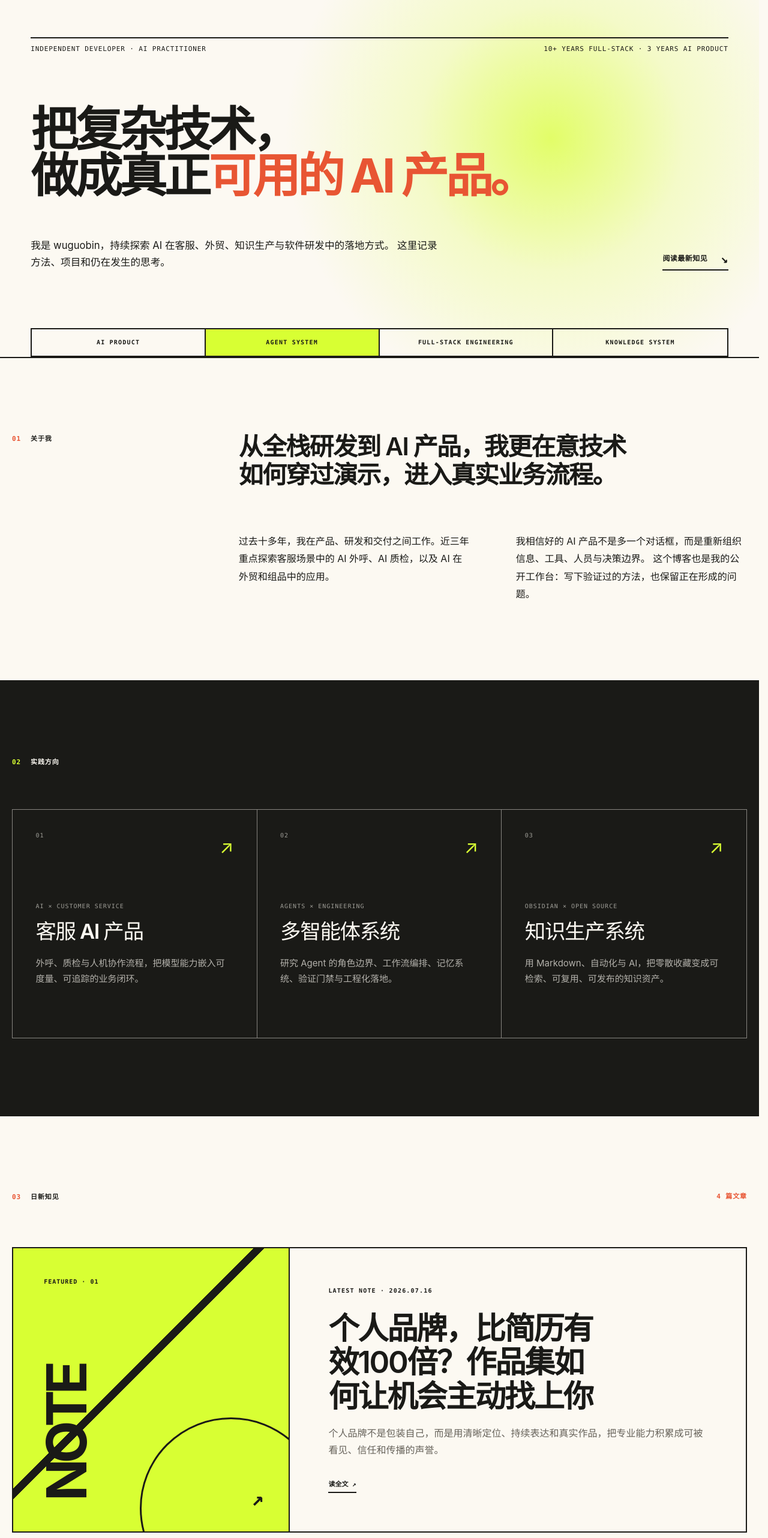
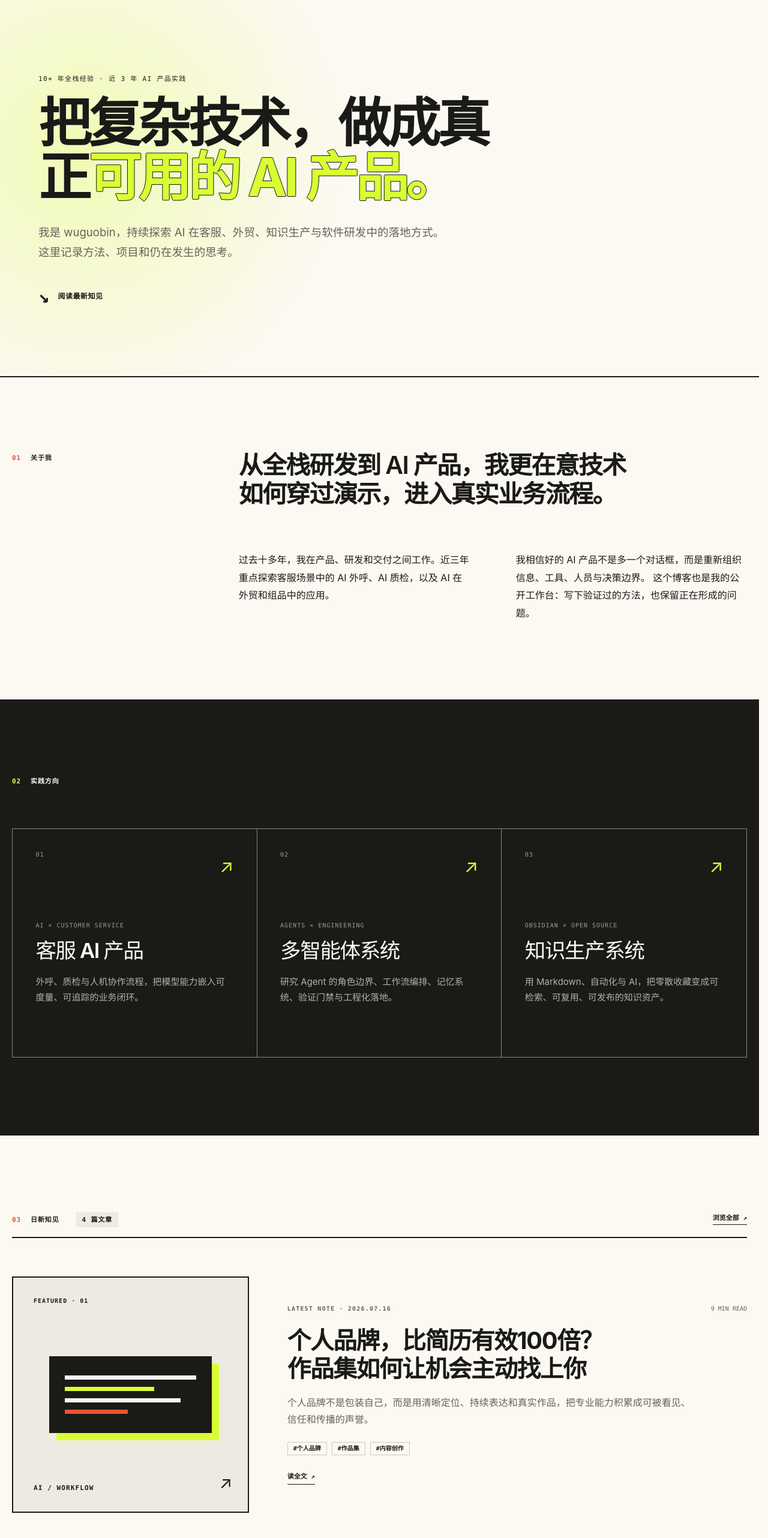
Before and after one commit to wuguobin123/wuguobin123.github.io, a Next.js app: page / in a window 1280 px wide. Shown: the part 82-2646 px from the top of the page at 60% size. Built offline with nearby package versions, Linux system fonts and the light colour scheme; no server answers.

Commit message:
Refine homepage from editorial reference

```diff
--- a/app/globals.css
+++ b/app/globals.css
@@ -155,112 +155,83 @@ footer a:hover::after {
 .hero {
   position: relative;
   isolation: isolate;
-  padding: clamp(28px, 5vw, 64px) clamp(20px, 4vw, 64px) 0;
+  max-width: 1280px;
+  margin: 0 auto;
+  padding: clamp(84px, 10vw, 142px) clamp(20px, 5vw, 64px) clamp(76px, 9vw, 126px);
   overflow: hidden;
+  border-bottom: 2px solid var(--ink);
 }
 
 .hero-glow {
   position: absolute;
   z-index: -1;
-  top: -36%;
-  right: -8%;
-  width: min(70vw, 940px);
-  height: min(70vw, 940px);
+  top: -30%;
+  left: -24%;
+  width: min(78vw, 880px);
+  height: min(78vw, 880px);
   border-radius: 50%;
-  background: radial-gradient(circle, rgba(216, 255, 51, 0.72) 0, rgba(216, 255, 51, 0.22) 35%, rgba(216, 255, 51, 0) 70%);
+  background: radial-gradient(circle, rgba(216, 255, 51, 0.32) 0, rgba(216, 255, 51, 0.12) 42%, rgba(216, 255, 51, 0) 72%);
   pointer-events: none;
 }
 
+.hero-content {
+  max-width: 980px;
+}
+
 .hero-kicker {
-  display: flex;
-  justify-content: space-between;
-  max-width: 1280px;
-  margin: 0 auto;
-  border-top: 2px solid var(--ink);
-  padding-top: 12px;
+  margin: 0 0 24px;
   font: 500 11px/1 var(--font-mono);
-  letter-spacing: 0.08em;
+  letter-spacing: 0.12em;
   text-transform: uppercase;
 }
 
 .hero h1 {
-  max-width: 1280px;
-  margin: clamp(54px, 7vw, 90px) auto clamp(42px, 5vw, 64px);
-  font-size: clamp(50px, 6.15vw, 82px);
-  font-weight: 680;
-  letter-spacing: -0.06em;
-  line-height: 0.98;
+  max-width: 960px;
+  margin: 0;
+  font-size: clamp(56px, 7vw, 88px);
+  font-weight: 720;
+  letter-spacing: -0.055em;
+  line-height: 1.02;
   text-wrap: balance;
 }
 
-.hero-line {
-  display: block;
-}
-
 .hero h1 strong {
-  color: var(--red);
+  color: var(--lime);
   font-weight: inherit;
-}
-
-.hero-footer {
-  display: grid;
-  grid-template-columns: minmax(0, 1fr) auto;
-  align-items: end;
-  gap: 40px;
-  max-width: 1280px;
-  margin: 0 auto;
-}
-
-.hero-footer > p {
+  text-shadow:
+    1px 0 var(--ink),
+    -1px 0 var(--ink),
+    0 1px var(--ink),
+    0 -1px var(--ink);
+}
+
+.hero-intro {
   max-width: 680px;
-  margin: 0;
-  font-size: clamp(16px, 1.3vw, 20px);
-  line-height: 1.7;
+  margin: 30px 0 0;
+  color: var(--muted);
+  font-size: clamp(17px, 1.45vw, 20px);
+  line-height: 1.8;
 }
 
 .hero-link {
   display: inline-flex;
   align-items: center;
-  gap: 22px;
-  padding-bottom: 8px;
-  border-bottom: 2px solid var(--ink);
+  gap: 14px;
+  margin-top: 42px;
   font: 650 12px/1 var(--font-mono);
   letter-spacing: 0.04em;
   white-space: nowrap;
-  transition: gap 180ms ease, color 180ms ease;
+  transition: gap 180ms ease, color 180ms ease, transform 180ms ease;
 }
 
 .hero-link span {
-  font-size: 20px;
+  font-size: 30px;
 }
 
 .hero-link:hover {
-  gap: 30px;
+  gap: 20px;
   color: var(--red);
-}
-
-.hero-grid {
-  display: grid;
-  grid-template-columns: repeat(4, 1fr);
-  max-width: 1280px;
-  margin: clamp(54px, 8vw, 96px) auto 0;
-  border: 2px solid var(--ink);
-}
-
-.hero-grid span {
-  padding: 17px 10px;
-  border-right: 2px solid var(--ink);
-  font: 600 10px/1 var(--font-mono);
-  letter-spacing: 0.12em;
-  text-align: center;
-}
-
-.hero-grid span:nth-child(2) {
-  background: var(--lime);
-}
-
-.hero-grid span:last-child {
-  border-right: 0;
+  transform: translateY(2px);
 }
 
 .section {
@@ -286,6 +257,10 @@ footer a:hover::after {
 
 .section-label p {
   margin: 0;
+}
+
+.about {
+  border-top: 0;
 }
 
 .about-copy .lead {
@@ -398,36 +373,52 @@ footer a:hover::after {
 .notes-head {
   display: flex;
   justify-content: space-between;
-  gap: 40px;
-  align-items: flex-start;
-  margin-bottom: clamp(44px, 6vw, 82px);
-}
-
-.notes-head-meta {
-  display: grid;
-  gap: 14px;
-  justify-items: end;
+  gap: 32px;
+  align-items: center;
+  padding-bottom: 16px;
+  border-bottom: 2px solid var(--ink);
+}
+
+.notes-head-title {
+  display: flex;
+  flex-wrap: wrap;
+  gap: 16px 28px;
+  align-items: center;
 }
 
 .notes-count {
-  color: var(--red);
+  padding: 7px 10px;
+  background: var(--paper-deep);
+  color: var(--ink);
   font: 600 11px/1 var(--font-mono);
   letter-spacing: 0.08em;
   text-transform: uppercase;
 }
 
+.notes-all-link {
+  padding-bottom: 5px;
+  border-bottom: 1px solid var(--ink);
+  font: 600 11px/1 var(--font-mono);
+  white-space: nowrap;
+}
+
+.notes-all-link:hover {
+  color: var(--red);
+}
+
 .featured-note {
   display: grid;
-  grid-template-columns: minmax(280px, 0.82fr) minmax(0, 1.35fr);
-  min-height: 440px;
-  border: 2px solid var(--ink);
+  grid-template-columns: minmax(280px, 0.68fr) minmax(0, 1.32fr);
+  gap: clamp(34px, 5vw, 72px);
+  min-height: 390px;
+  padding: clamp(38px, 5vw, 64px) 0;
+  border-bottom: 2px solid var(--ink);
   background: var(--paper);
-  transition: transform 180ms ease, box-shadow 180ms ease;
-}
-
-.featured-note:hover {
-  transform: translateY(-5px);
-  box-shadow: 8px 8px 0 var(--ink);
+  transition: color 180ms ease;
+}
+
+.featured-note:hover h2 {
+  color: var(--red);
 }
 
 .featured-note-visual {
@@ -435,56 +426,69 @@ footer a:hover::after {
   display: flex;
   flex-direction: column;
   justify-content: space-between;
-  padding: clamp(28px, 4vw, 52px);
+  min-height: 300px;
+  aspect-ratio: 1;
+  padding: clamp(22px, 3vw, 34px);
   overflow: hidden;
-  border-right: 2px solid var(--ink);
-  background:
-    linear-gradient(135deg, transparent 43%, var(--ink) 43% 45%, transparent 45%),
-    var(--lime);
-}
-
-.featured-note-visual::after {
-  position: absolute;
-  right: -12%;
-  bottom: -24%;
-  width: 66%;
-  aspect-ratio: 1;
-  border: 3px solid var(--ink);
-  border-radius: 50%;
-  content: "";
-}
-
-.featured-note-visual span {
-  position: relative;
-  z-index: 1;
+  border: 2px solid var(--ink);
+  background: var(--paper-deep);
+}
+
+.featured-note-window {
+  display: grid;
+  gap: 12px;
+  width: 84%;
+  margin: auto;
+  padding: 30px 24px;
+  border: 2px solid var(--ink);
+  background: var(--ink);
+  box-shadow: 12px 12px 0 var(--lime);
+}
+
+.featured-note-window span {
+  display: block;
+  width: 100%;
+  height: 7px;
+  background: var(--paper);
+}
+
+.featured-note-window span:nth-child(2) {
+  width: 68%;
+  background: var(--lime);
+}
+
+.featured-note-window span:nth-child(3) {
+  width: 88%;
+}
+
+.featured-note-window span:nth-child(4) {
+  width: 48%;
+  background: var(--red);
+}
+
+.featured-note-label,
+.featured-note-visual strong {
   font: 600 10px/1 var(--font-mono);
   letter-spacing: 0.1em;
 }
 
 .featured-note-visual strong {
-  position: relative;
-  z-index: 1;
-  font-size: clamp(62px, 7.2vw, 108px);
-  font-weight: 720;
-  letter-spacing: -0.08em;
-  line-height: 0.82;
-  writing-mode: vertical-rl;
-  transform: rotate(180deg);
+  font-size: 11px;
 }
 
 .featured-note-visual .featured-note-arrow {
   position: absolute;
   z-index: 2;
-  right: clamp(24px, 3vw, 42px);
-  bottom: clamp(24px, 3vw, 42px);
-  font-size: 34px;
+  right: clamp(20px, 2vw, 30px);
+  bottom: clamp(20px, 2vw, 30px);
+  font-size: 28px;
 }
 
 .featured-note-copy {
   display: flex;
   flex-direction: column;
   justify-content: center;
-  padding: clamp(34px, 5vw, 72px);
+  padding: 0;
 }
 
 .eyebrow {
@@ -494,14 +498,23 @@ footer a:hover::after {
   text-transform: uppercase;
 }
 
+.featured-note-meta {
+  display: flex;
+  justify-content: space-between;
+  gap: 24px;
+  color: var(--muted);
+  font: 500 10px/1.3 var(--font-mono);
+}
+
 .featured-note h2 {
   max-width: 760px;
-  margin: 28px 0 20px;
-  font-size: clamp(36px, 4vw, 58px);
-  font-weight: 620;
-  letter-spacing: -0.045em;
-  line-height: 1.1;
+  margin: 24px 0 18px;
+  font-size: clamp(30px, 3.1vw, 42px);
+  font-weight: 680;
+  letter-spacing: -0.035em;
+  line-height: 1.18;
   text-wrap: balance;
+  transition: color 180ms ease;
 }
 
 .featured-note-copy > p:not(.eyebrow) {
@@ -512,35 +525,54 @@ footer a:hover::after {
   line-height: 1.75;
 }
 
+.featured-note-tags {
+  display: flex;
+  flex-wrap: wrap;
+  gap: 8px;
+  margin-top: 24px;
+}
+
+.featured-note-tags span {
+  padding: 5px 9px;
+  border: 1px solid var(--line);
+  font: 600 10px/1 var(--font-mono);
+}
+
 .featured-note-link {
   align-self: flex-start;
-  margin-top: 38px;
+  margin-top: 30px;
   padding-bottom: 7px;
-  border-bottom: 2px solid var(--ink);
+  border-bottom: 1px solid var(--ink);
   font: 650 11px/1 var(--font-mono);
 }
 
 .note-list {
   display: grid;
   grid-template-columns: repeat(2, minmax(0, 1fr));
-  margin-top: 24px;
-  border-top: 2px solid var(--ink);
-  border-left: 2px solid var(--ink);
+  margin: 0;
 }
 
 .note-list > a {
   display: flex;
-  min-height: 310px;
+  min-height: 300px;
   flex-direction: column;
   padding: clamp(24px, 3vw, 38px);
+  border-bottom: 2px solid var(--ink);
+  transition: background 180ms ease;
+}
+
+.note-list > a:nth-child(odd) {
   border-right: 2px solid var(--ink);
-  border-bottom: 2px solid var(--ink);
-  transition: background 180ms ease, color 180ms ease;
 }
 
 .note-list > a:hover {
-  background: var(--ink);
-  color: var(--paper);
+  background: var(--paper-deep);
+}
+
+.note-list > a:hover h3 {
+  text-decoration: underline;
+  text-decoration-thickness: 2px;
+  text-underline-offset: 5px;
 }
 
 .note-index,
@@ -573,39 +605,17 @@ footer a:hover::after {
   font: 500 10px/1.2 var(--font-mono);
 }
 
+.note-list .note-tags span {
+  padding: 5px 8px;
+  background: var(--ink);
+  color: var(--lime);
+}
+
 .note-meta {
   display: flex;
   justify-content: space-between;
   gap: 24px;
   order: -1;
-  white-space: nowrap;
-}
-
-.note-list > a:hover .note-index,
-.note-list > a:hover .note-meta,
-.note-list > a:hover p,
-.note-list > a:hover .note-tags {
-  color: rgba(252, 249, 242, 0.7);
-}
-
-.notes-footer {
-  display: flex;
-  justify-content: space-between;
-  gap: 32px;
-  align-items: center;
-  padding: 30px 4px 0;
-}
-
-.notes-footer p {
-  margin: 0;
-  color: var(--muted);
-  font-size: 13px;
-}
-
-.notes-footer a {
-  padding-bottom: 6px;
-  border-bottom: 1px solid var(--ink);
-  font: 650 12px/1 var(--font-mono);
   white-space: nowrap;
 }
 
@@ -683,6 +693,44 @@ footer {
   letter-spacing: 0.06em;
 }
 
+.home-footer {
+  display: grid;
+  grid-template-columns: minmax(0, 1fr) auto;
+  gap: 34px 60px;
+  padding-top: 44px;
+  padding-bottom: 30px;
+}
+
+.home-footer > div {
+  display: grid;
+  gap: 8px;
+}
+
+.home-footer strong {
+  color: var(--paper);
+  font-size: 24px;
+  letter-spacing: -0.03em;
+}
+
+.home-footer nav {
+  align-self: center;
+  font: 600 10px/1 var(--font-mono);
+  text-transform: uppercase;
+}
+
+.home-footer nav a:last-child {
+  color: var(--lime);
+}
+
+.home-footer > p {
+  grid-column: 1 / -1;
+  margin: 0;
+  padding-top: 22px;
+  border-top: 1px solid rgba(252, 249, 242, 0.22);
+  color: rgba(252, 249, 242, 0.45);
+  text-align: center;
+}
+
 /* Article */
 .article-shell {
   min-height: 100svh;
@@ -1346,54 +1394,38 @@ footer {
 
   .hero {
     min-height: auto;
-    padding: 28px 18px 0;
+    padding: 70px 18px 64px;
   }
 
   .hero-glow {
-    top: 2%;
-    right: -45%;
+    top: -8%;
+    right: auto;
+    left: -72%;
     width: 130vw;
     height: 130vw;
   }
 
   .hero-kicker {
-    gap: 18px;
+    margin-bottom: 18px;
     font-size: 9px;
     line-height: 1.35;
   }
 
-  .hero-kicker span:last-child {
-    max-width: 150px;
-    text-align: right;
-  }
-
   .hero h1 {
-    margin: 54px 0 42px;
-    font-size: clamp(40px, 11.6vw, 50px);
+    margin: 0;
+    font-size: clamp(44px, 12.6vw, 56px);
     letter-spacing: -0.045em;
-    line-height: 1.02;
-  }
-
-  .hero-footer {
-    grid-template-columns: 1fr;
+    line-height: 1.05;
+  }
+
+  .hero-intro {
+    margin-top: 24px;
+    font-size: 16px;
+    line-height: 1.75;
   }
 
   .hero-link {
-    justify-self: start;
-    margin-top: 2px;
-  }
-
-  .hero-grid {
-    grid-template-columns: repeat(2, 1fr);
-    margin-top: 54px;
-  }
-
-  .hero-grid span:nth-child(2) {
-    border-right: 0;
-  }
-
-  .hero-grid span:nth-child(-n + 2) {
-    border-bottom: 1px solid var(--line);
+    margin-top: 32px;
   }
 
   .section {
@@ -1430,39 +1462,48 @@ footer {
     min-height: 86px;
   }
 
-  .notes-head,
-  .article-end,
-  .notes-footer {
+  .article-end {
     align-items: flex-start;
     flex-direction: column;
   }
 
-  .notes-head-meta {
-    justify-items: start;
+  .notes-head {
+    gap: 18px;
+  }
+
+  .notes-head-title {
+    gap: 12px;
+  }
+
+  .notes-count {
+    padding: 6px 8px;
   }
 
   .featured-note {
     grid-template-columns: 1fr;
+    gap: 30px;
+    padding: 34px 0 38px;
   }
 
   .featured-note-visual {
-    min-height: 270px;
-    border-right: 0;
-    border-bottom: 2px solid var(--ink);
+    min-height: 0;
+    aspect-ratio: 1.18;
   }
 
   .featured-note-visual strong {
-    font-size: 72px;
-    writing-mode: horizontal-tb;
-    transform: none;
+    font-size: 10px;
   }
 
   .featured-note-copy {
-    padding: 34px 26px 38px;
+    padding: 0;
+  }
+
+  .featured-note-meta {
+    flex-wrap: wrap;
   }
 
   .featured-note h2 {
-    font-size: clamp(32px, 9.5vw, 42px);
+    font-size: clamp(30px, 8.8vw, 40px);
   }
 
   .note-list {
@@ -1471,6 +1512,11 @@ footer {
 
   .note-list > a {
     min-height: 280px;
+    border-right: 0;
+  }
+
+  .note-list > a:nth-child(odd) {
+    border-right: 0;
   }
 
   .note-meta {
@@ -1496,6 +1542,20 @@ footer {
 
   footer {
     flex-direction: column;
+  }
+
+  .home-footer {
+    grid-template-columns: 1fr;
+    align-items: flex-start;
+  }
+
+  .home-footer nav {
+    flex-wrap: wrap;
+  }
+
+  .home-footer > p {
+    grid-column: 1;
+    text-align: left;
   }
 
   .article-header-bar .brand span:last-child,
--- a/app/page.tsx
+++ b/app/page.tsx
@@ -27,30 +27,18 @@ export default function Home() {
 
       <section className="hero" id="top">
         <div className="hero-glow" aria-hidden="true" />
-        <div className="hero-kicker">
-          <span>Independent Developer · AI Practitioner</span>
-          <span>10+ Years Full-Stack · 3 Years AI Product</span>
-        </div>
+        <div className="hero-content">
+          <p className="hero-kicker">10+ 年全栈经验 · 近 3 年 AI 产品实践</p>
           <h1>
-          <span className="hero-line">把复杂技术，</span>
-          <span className="hero-line">
-            做成真正<strong>可用的 AI 产品。</strong>
-          </span>
+            把复杂技术，做成真正<strong>可用的 AI 产品。</strong>
           </h1>
-        <div className="hero-footer">
-          <p>
+          <p className="hero-intro">
             我是 wuguobin，持续探索 AI 在客服、外贸、知识生产与软件研发中的落地方式。
             这里记录方法、项目和仍在发生的思考。
           </p>
           <a className="hero-link" href="#notes" aria-label="阅读最新文章">
-            阅读最新知见 <span aria-hidden="true">↘</span>
+            <span aria-hidden="true">↘</span> 阅读最新知见
           </a>
-        </div>
-        <div className="hero-grid" aria-label="关注领域">
-          <span>AI PRODUCT</span>
-          <span>AGENT SYSTEM</span>
-          <span>FULL-STACK ENGINEERING</span>
-          <span>KNOWLEDGE SYSTEM</span>
         </div>
       </section>
 
@@ -114,13 +102,16 @@ export default function Home() {
 
       <section className="notes section" id="notes">
         <div className="notes-head">
+          <div className="notes-head-title">
             <div className="section-label">
               <span>03</span>
               <p>日新知见</p>
             </div>
-          <div className="notes-head-meta">
             <span className="notes-count">{posts.length} 篇文章</span>
           </div>
+          <a className="notes-all-link" href={`${basePath}/posts/`}>
+            浏览全部 <span aria-hidden="true">↗</span>
+          </a>
         </div>
 
         {featuredPost ? (
@@ -129,21 +120,33 @@ export default function Home() {
             href={`${basePath}/posts/${featuredPost.slug}/`}
           >
             <div className="featured-note-visual" aria-hidden="true">
-              <span>FEATURED · 01</span>
-              <strong>NOTE</strong>
+              <span className="featured-note-label">FEATURED · 01</span>
+              <div className="featured-note-window">
+                <span />
+                <span />
+                <span />
+                <span />
+              </div>
+              <strong>AI / WORKFLOW</strong>
               <span className="featured-note-arrow">↗</span>
             </div>
             <div className="featured-note-copy">
+              <div className="featured-note-meta">
                 <p className="eyebrow">LATEST NOTE · {formatPostDate(featuredPost.date)}</p>
+                <span>{featuredPost.readingTime} MIN READ</span>
+              </div>
               <h2>{featuredPost.title}</h2>
               <p>{featuredPost.description}</p>
+              <div className="featured-note-tags" aria-label="文章标签">
+                {featuredPost.tags.slice(0, 3).map((tag) => <span key={tag}>#{tag}</span>)}
+              </div>
               <span className="featured-note-link">读全文 ↗</span>
             </div>
           </a>
         ) : null}
 
         <div className="note-list">
-          {posts.slice(1, 5).map((post, index) => (
+          {posts.slice(1, 3).map((post, index) => (
             <a href={`${basePath}/posts/${post.slug}/`} key={post.slug}>
               <span className="note-index">{String(index + 2).padStart(2, "0")}</span>
               <div>
@@ -159,13 +162,6 @@ export default function Home() {
               </div>
             </a>
           ))}
-        </div>
-
-        <div className="notes-footer">
-          <p>首页只保留最近 5 篇，完整内容按标签和关键词查找。</p>
-          <a href={`${basePath}/posts/`}>
-            浏览全部 {posts.length} 篇文章 <span aria-hidden="true">↗</span>
-          </a>
         </div>
       </section>
 
@@ -185,10 +181,17 @@ export default function Home() {
         </div>
       </section>
 
-      <footer>
-        <span>© {new Date().getFullYear()} WUGUOBIN</span>
-        <span>OBSIDIAN → MARKDOWN → GITHUB PAGES</span>
+      <footer className="home-footer">
+        <div>
+          <strong>WUGUOBIN</strong>
+          <span>© {new Date().getFullYear()} AI PRACTITIONER PORTFOLIO</span>
+        </div>
+        <nav aria-label="页尾导航">
+          <a href="https://github.com/wuguobin123" target="_blank" rel="noreferrer">GitHub</a>
+          <a href={`${basePath}/posts/`}>文章目录</a>
           <a href="#top">回到顶部 ↑</a>
+        </nav>
+        <p>OBSIDIAN → MARKDOWN → GITHUB PAGES</p>
       </footer>
     </main>
   );
```
Lines whose indentation alone changed are shown as unchanged.
